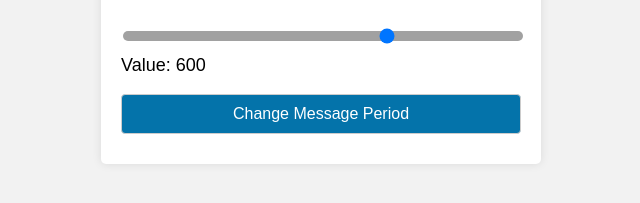
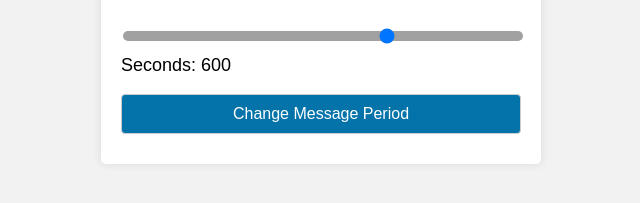
Before and after one commit to Simao-Lopes98/EcoMod_In_Ard, a plain HTML site: page src/web/index.html in a window 1280 px wide. Shown: the part 513-716 px from the top of the page, 319-959 px from the left. Drawn offline with Linux system fonts and the light colour scheme.

Commit message:
Update string

```diff
--- a/src/web/index.html
+++ b/src/web/index.html
@@ -263,7 +263,7 @@
 			const output = document.getElementById("sliderValue");
 
 			// Display the default value on page load
-			output.innerHTML = "Value: " + slider.value;
+			output.innerHTML = "Seconds: " + slider.value;
 
 			// Update the label text when the slider value changes
 			slider.oninput = function () {
```
